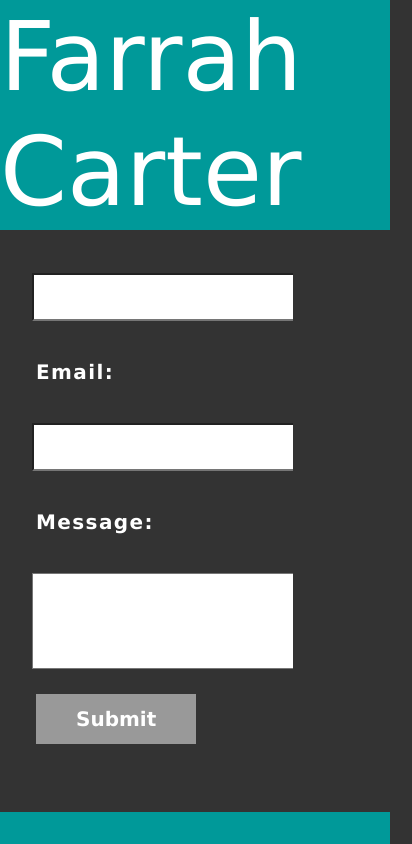
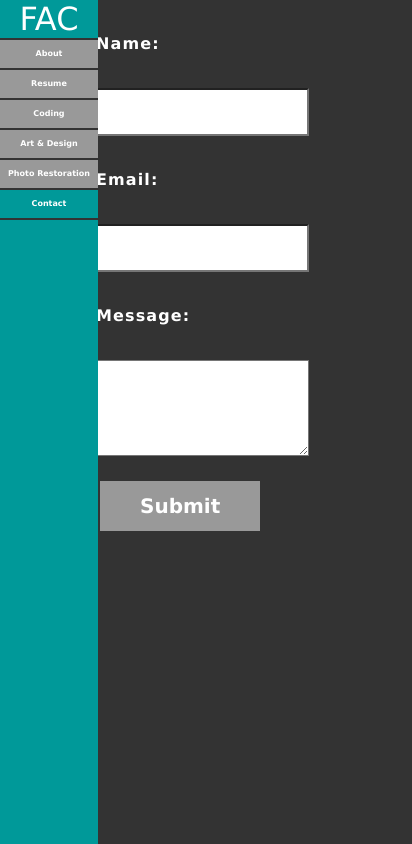
Before and after one commit to carterfa/portfolio-website, a plain HTML site: page contact.html in a window 390 px wide. Shown: the whole page, 412 px wide, since content can reach past the window. Drawn offline with nearby package versions, Linux system fonts and the light colour scheme; a web font is replaced by a local one.

Commit message:
mobile responsiveness for resume, index, contact

```diff
--- a/assets/css/style.css
+++ b/assets/css/style.css
@@ -15,7 +15,7 @@ body {
 
 .content {
     flex: 1 0 auto;
-    width: 75%;
+    width: 85%;
     overflow: auto;
     margin-top: 10.7em;
 }
@@ -49,8 +49,7 @@ body {
 
 header{
     width: 100vw;
-    background: #009999;
-    margin: 0em 0em 0em 0em;
+    margin: 0;
     padding: 0;
     position: fixed;
     top: 0;
@@ -82,12 +81,25 @@ h1 {
 }
 
 #toptext{
+    display: block;
     color: white;
     font-size: 6em;
     text-align: left;
     font-family: futura-pt, Verdana, Geneva, Tahoma, sans-serif;
     margin: 0;
     padding: 0;
+    background: #009999;
+}
+
+#mobiletext{
+    display: none;
+    color: white;
+    font-size: 2em;
+    text-align: center;
+    font-family: futura-pt, Verdana, Geneva, Tahoma, sans-serif;
+    margin: 0;
+    padding: 0;
+    background: #009999;
 }
 
 h2 {
@@ -133,7 +145,7 @@ form{
     margin: 1em;
     padding: 0em;
     font-size: 1em;
-    line-height: 1.75;
+    line-height: 1.75em;
     letter-spacing: .05em;
     font-family: futura-pt, Verdana, Geneva, Tahoma, sans-serif;
 }
@@ -143,7 +155,7 @@ form{
 }
 
 #desktopnav {
-    display: none;
+    display: block;
     list-style-type: none;
     margin: 0;
     padding: 0;
@@ -178,9 +190,29 @@ li a:hover {
 }
 
 #mobilenav {
-    display: active;
+    display: none;
     clear: both;
+    float: left;
+    list-style-type: none;
+    background-color: #999999;
+    font-weight: bold;
+    font-size: .5em;
+    font-family: futura-pt, Verdana, Geneva, Tahoma, sans-serif;
 }
+
+#mobilenav li{
+    border-top: solid #333333 2px;
+}
+
+.mobile-box {
+    width: 100%;
+    padding: 0;
+    height: 1500px;
+    border-top: solid #333333 2px;
+    margin: 0;
+    background: #009999;
+    float: left;
+  }
 
 #more {
     display: none;
@@ -188,7 +220,7 @@ li a:hover {
 
 #message{
     background-color: white;
-    width: 50em;
+    width: 75%;
     padding: .5em;
     height: 6em;
     box-sizing: border-box;
@@ -196,7 +228,7 @@ li a:hover {
 
 .textinput{
     background-color: white;
-    width: 50em;
+    width: 75%;
     padding: .5em;
     box-sizing: border-box;
 }
@@ -219,12 +251,55 @@ button:hover{
     background-color: #009999;
 }
 
-/* @media screen and (max-width: 618px) {
+@media screen and (max-width: 620px) {
     #desktopnav {
         display: none;
     }
 
     #mobilenav {
-        display: active;
+        display: block;
     }
-} */
+
+    .content {
+    margin-top: 1em;
+    margin-left: 5em;
+    padding-right: 1em;
+    overflow-x: hidden;
+    }
+
+    header {
+        width: auto;
+        position: fixed;
+        top: 0;
+        left: 0;
+    }
+
+    footer {
+        display: none;
+    }
+
+    #toptext{
+        display: none;
+    }
+    #mobiletext{
+        display: block;
+    }
+
+    #profilepic{
+        float: none;
+    }
+
+    #formbox {
+        margin: 0em;
+    }
+
+    label {
+        color: white;
+        margin: 1em 1em 1em 1em;
+        padding: 0em;
+        font-size: 1em;
+        font-weight: bold;
+        letter-spacing: .07em;
+        font-family: futura-pt, Verdana, Geneva, Tahoma, sans-serif;
+    }
+}
--- a/contact.html
+++ b/contact.html
@@ -3,7 +3,7 @@
 
 <head>
     <meta charset="utf-8">
-    <meta name="viewport" content="width=device-width, initial-scale=1, shrink-to-fit=no">
+    <meta name="viewport" content="width=device-width, minimum-scale=1, initial-scale=1, shrink-to-fit=no">
     <link rel="stylesheet" href="https://stackpath.bootstrapcdn.com/bootstrap/4.3.1/css/bootstrap.min.css">
     <link rel="stylesheet" href="https://use.typekit.net/evs6zet.css">
     <link rel="stylesheet" type="text/css" href="assets/css/style.css">
@@ -13,7 +13,8 @@
 <body>
         <header class="clearfix">
                 <h1 id="toptext">Farrah Carter</h1>
-                <nav  id="desktopnav">
+                <h1 id="mobiletext">FAC</h1>
+                <nav id="desktopnav">
                     <li><a href="index.html">About</a></li>
                     <li><a href="resume.html">Resume</a></li>
                     <li><a href="coding.html">Coding</a></li>
@@ -21,7 +22,16 @@
                     <li><a href="photorestoration.html">Photo Restoration</a></li>
                     <li class="active"><a href="contact.html">Contact</a></li>
                 </nav>
-        </header>
+                <nav id="mobilenav">
+                    <li><a href="index.html">About</a></li>
+                    <li><a href="resume.html">Resume</a></li>
+                    <li><a href="coding.html">Coding</a></li>
+                    <li><a href="artdesign.html">Art & Design</a></li>
+                    <li><a href="photorestoration.html">Photo Restoration</a></li>
+                    <li class="active"><a href="contact.html">Contact</a></li>
+                    <div class="mobile-box"></div>
+                </nav>
+            </header>
 
 <div class="content">
            <div id="formbox">
```
Also changed, not shown: index.html (+21 -8 lines), resume.html (+15 -5 lines).
